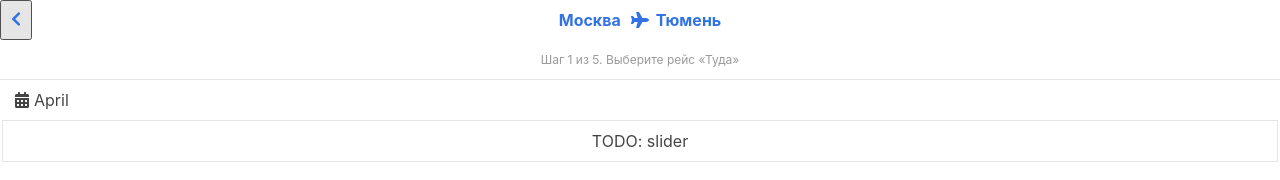
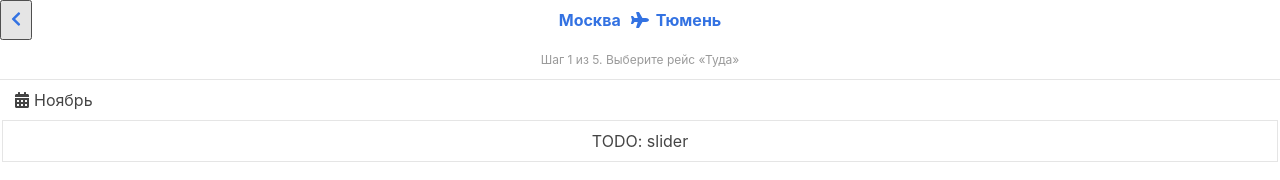
Before and after one commit to VadimCpp/flights, a React (Create React App) app: page / in a window 1280 px wide. Shown: the top 180 px of the page. Built offline with nearby package versions, Linux system fonts and the light colour scheme.

Commit message:
Add moment js

```diff
--- a/package.json
+++ b/package.json
@@ -6,8 +6,10 @@
     "@fortawesome/fontawesome-svg-core": "^1.2.7",
     "@fortawesome/free-solid-svg-icons": "^5.4.2",
     "@fortawesome/react-fontawesome": "^0.1.3",
+    "moment": "^2.22.2",
     "react": "^16.6.0",
     "react-dom": "^16.6.0",
+    "react-moment": "^0.8.3",
     "react-scripts": "2.1.1"
   },
   "scripts": {
--- a/src/Calendar.css
+++ b/src/Calendar.css
@@ -12,6 +12,7 @@
 
 .calendar-header_month {
   padding-left: 5px;
+  text-transform: capitalize;
 }
 
 .calendar-slider {
--- a/src/Calendar.js
+++ b/src/Calendar.js
@@ -1,4 +1,6 @@
 import React, { Component } from 'react';
+import Moment from 'react-moment';
+import 'moment/locale/ru';
 import Slider from './slider/Slider.js';
 import { FontAwesomeIcon } from '@fortawesome/react-fontawesome'
 import { faCalendarAlt } from '@fortawesome/free-solid-svg-icons'
@@ -7,10 +9,11 @@ import './Calendar.css';
 class Calendar extends Component {
   constructor(props) {
     super(props);
+
     this.state = {
-      month: 'April',
       position: 0,
       step: 100,
+      today: new Date(),
     };
   }
 
@@ -19,9 +22,13 @@ class Calendar extends Component {
       <div className="calendar">
         <div className="calendar-header">
           <FontAwesomeIcon icon={faCalendarAlt} />
-          <span className="calendar-header_month">
-            {this.state.month}
-          </span>
+          <Moment
+            className="calendar-header_month"
+            locale="ru"
+            format="MMMM"
+          >
+            {this.state.today}
+          </Moment>
         </div>
         <div className="calendar-slider">
           <Slider />
```
Also changed, not shown: 1 other file (tests, documents, lock files or other folders).
